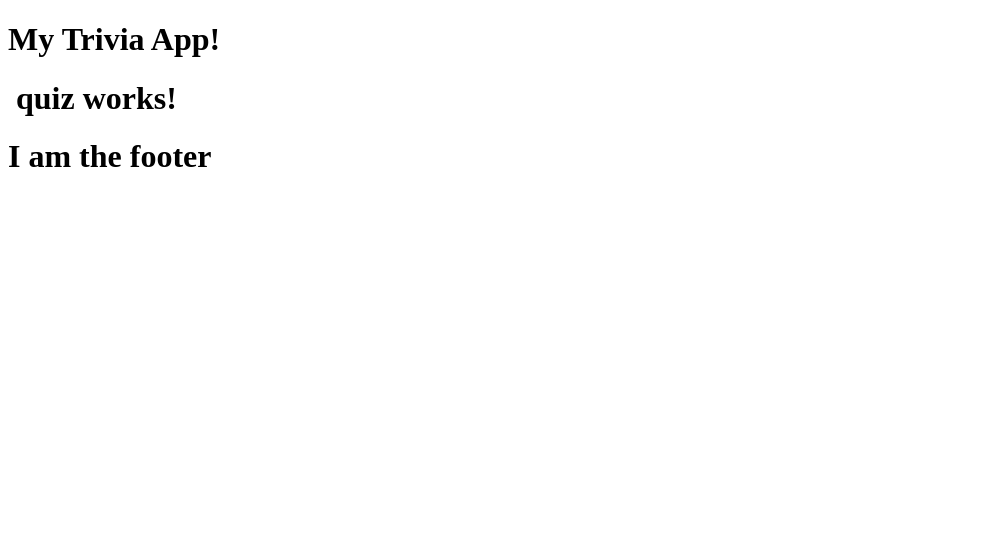
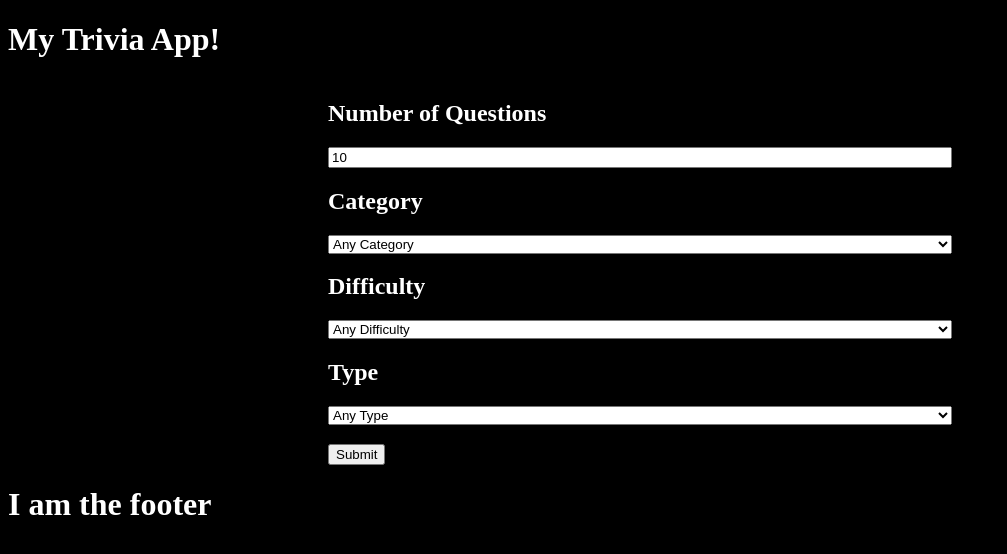
Before and after one commit to benjaminclark964/Trivia, an Angular app: page / in a window 1280 px wide. Shown: the top 554 px of the page, without its empty margins (0-1007 px from the left). Built offline with nearby package versions, Linux system fonts and the light colour scheme.

Commit message:
questions and drop down menus

```diff
--- a/src/app/app.component.html
+++ b/src/app/app.component.html
@@ -3,6 +3,59 @@
     <h1>My Trivia App!</h1>
   </header>
   <body>
+    <div class="quiz_selector">
+      <h2>Number of Questions</h2>
+      <input type="text" value="10">
+
+      <h2>Category</h2>
+      <select name="category" id="category_types">
+        <option value="any_category">Any Category</option>
+        <option value="general_knowledge">General Knowledge</option>
+        <option value="entertainment_books">Entertainment: Books</option>
+        <option value="entertainment_film">Entertainment: Film</option>
+        <option value="entertainment_music">Entertainment: Music</option>
+        <option value="entertainment_musicals_theatres">Entertainment: Musicals & Theatres</option>
+        <option value="entertainment_television">Entertainment: Television</option>
+        <option value="entertainment_video_games">Entertainment: Video Games</option>
+        <option value="entertainment_board_games">Entertainment: Board Games</option>
+        <option value="entertainment_comics">Entertainment: Comics</option>
+        <option value="entertainment_japanese_anime_manga">Entertainment: Japanese Anime & Manga</option>
+        <option value="entertainment_cartoon_animations">Entertainment: Cartoon & Animations</option>
+        <option value="science_nature">Science & Nature</option>
+        <option value="science_computers">Science: Computers</option>
+        <option value="science_mathematics">Science: Mathematics</option>
+        <option value="science_gadgets">Science: Gadgets</option>
+        <option value="mythology">Mythology</option>
+        <option value="sports">Sports</option>
+        <option value="geography">Geography</option>
+        <option value="history">History</option>
+        <option value="politics">Politics</option>
+        <option value="art">Art</option>
+        <option value="celebrities">Celebrities</option>
+        <option value="animals">Animals</option>
+        <option value="vehicles">Vehicles</option>
+      </select>
+
+      <h2>Difficulty</h2>
+      <select name="difficulty" id="select_difficulty">
+        <option value="any">Any Difficulty</option>
+        <option value="easy">Easy</option>
+        <option value="medium">Medium</option>
+        <option value="Hard">Hard</option>
+      </select>
+
+      <h2>Type</h2>
+      <select name="type" id="select_type">
+        <option value="any">Any Type</option>
+        <option value="multiple">Multiple Choice</option>
+        <option value="boolean">True/False</option>
+      </select>
+
+      <div class="submit_button">
+        <button>Submit</button>
+      </div>
+
+    </div>
     <app-quiz></app-quiz>
   </body>
   <footer>
--- a/src/app/app.component.scss
+++ b/src/app/app.component.scss
@@ -0,0 +1,11 @@
+.quiz_selector {
+    display:flex;
+    justify-content: center;
+    flex-direction: column;
+    width: 50%;
+    margin-left: 25%;
+
+    .submit_button {
+        margin-top: 3%;
+    }
+}
--- a/src/app/quiz/quiz.component.html
+++ b/src/app/quiz/quiz.component.html
@@ -1,3 +1,3 @@
 <html>
-    <h1>quiz works!</h1>
+    <!--<h1>quiz works!</h1>-->
 </html>
--- a/src/styles.scss
+++ b/src/styles.scss
@@ -1 +1,11 @@
-/* You can add global styles to this file, and also import other style files */
+html {
+    background-color: black;
+}
+
+h1, h2, p {
+    color: white;
+}
+
+button {
+
+}
```
